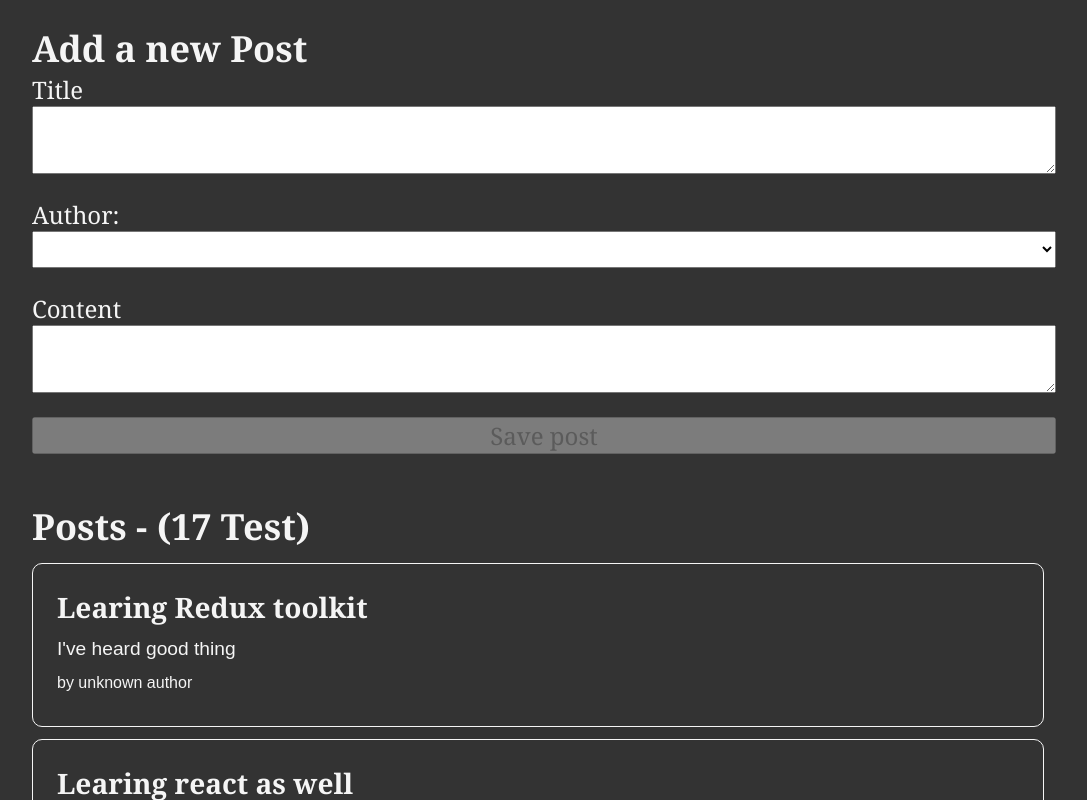
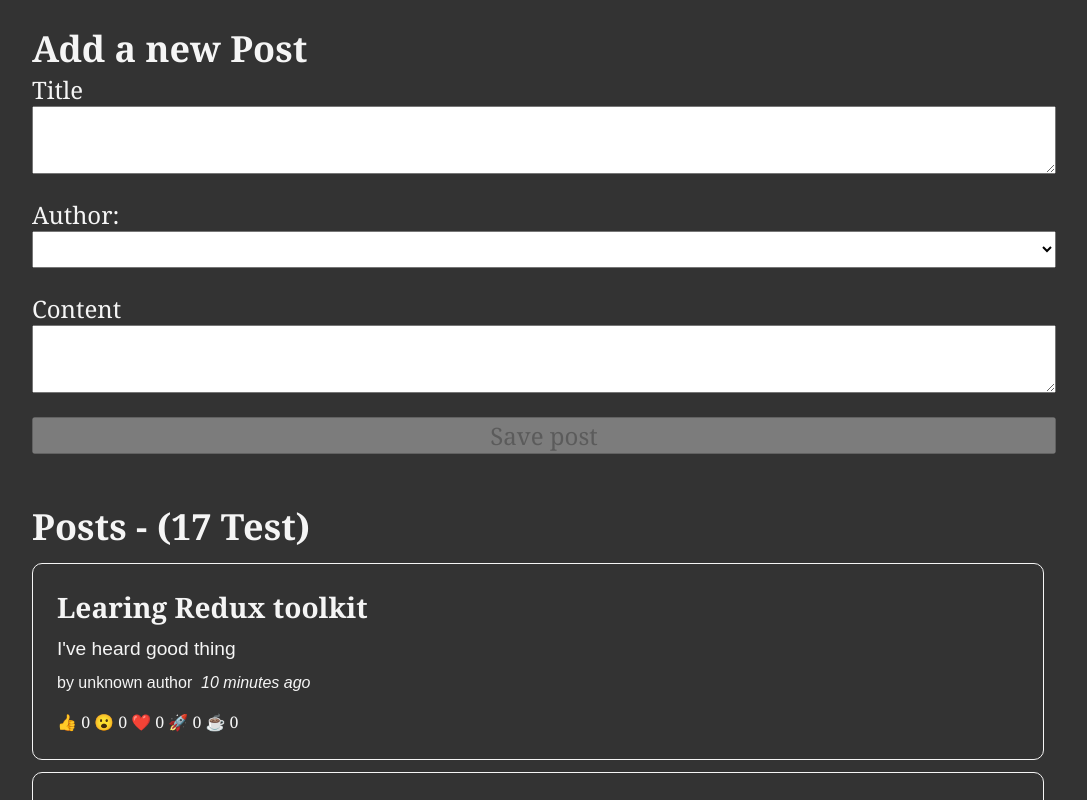
Before and after one commit to shanushikhar/Redux-Bootcamp, a React (Create React App) app in the folder Basic with Example/: page / in a window 1280 px wide. Shown: the top 800 px of the page, without its empty margins (96-1183 px from the left). Built offline with nearby package versions, Linux system fonts and the light colour scheme.

Commit message:
Added timestamp with reaction in post

```diff
--- a/Basic with Example/package.json
+++ b/Basic with Example/package.json
@@ -7,6 +7,7 @@
     "@testing-library/jest-dom": "^5.16.4",
     "@testing-library/react": "^13.1.1",
     "@testing-library/user-event": "^13.5.0",
+    "date-fns": "^2.28.0",
     "react": "^18.0.0",
     "react-dom": "^18.0.0",
     "react-redux": "^8.0.1",
--- a/Basic with Example/src/Features/Post/PostsList.js
+++ b/Basic with Example/src/Features/Post/PostsList.js
@@ -2,20 +2,27 @@
 import { useSelector } from "react-redux";
 import PostAuthor from "./PostAuthor";
 import { selectAllPosts } from "./postSlice";
+import ReactionButtons from "./ReactionButtons";
 import { getAlldata } from "./TestingKit";
+import TimeAgo from "./TimeAgo";
 
 const PostsList = () => {
   const posts = useSelector(selectAllPosts);
   //console.log("userlist..", posts);
+  const orderedposts = posts
+    .slice()
+    .sort((a, b) => b.date.localeCompare(a.date));
   const users = useSelector(getAlldata);
 
-  const renderPosts = posts.map((post) => (
+  const renderPosts = orderedposts.map((post) => (
     <article key={post.id}>
       <h3>{post.title}</h3>
       <p>{post.content.substring(0, 100)}</p>
       <p className="postCredit">
         <PostAuthor userId={post.userId} />
+        <TimeAgo timestamp={post.date} />
       </p>
+      <ReactionButtons post={post} />
     </article>
   ));
 
--- /dev/null
+++ b/Basic with Example/src/Features/Post/ReactionButtons.js
@@ -0,0 +1,33 @@
+import { useDispatch } from "react-redux";
+import { reactionAdded } from "./postSlice";
+
+const reactionEmoji = {
+  thumbsup: "👍",
+  wow: "😮",
+  heart: "❤️",
+  rocket: "🚀",
+  coffee: "☕",
+};
+
+const ReactionButtons = ({ post }) => {
+  const dispatch = useDispatch();
+  console.log(post);
+
+  const reactionButtons = Object.entries(reactionEmoji).map(([name, emoji]) => {
+    return (
+      <button
+        key={name}
+        type="button"
+        className="reactionButton"
+        onClick={() =>
+          dispatch(reactionAdded({ postId: post.id, reaction: name }))
+        }
+      >
+        {emoji} {post.reactions[name]}
+      </button>
+    );
+  });
+
+  return <div>{reactionButtons}</div>;
+};
+export default ReactionButtons;
--- /dev/null
+++ b/Basic with Example/src/Features/Post/TimeAgo.js
@@ -0,0 +1,19 @@
+import React from "react";
+import { parseISO, formatDistanceToNow } from "date-fns";
+
+const TimeAgo = ({ timestamp }) => {
+  let timeAgo = "";
+  if (timestamp) {
+    const date = parseISO(timestamp);
+    const timePeriod = formatDistanceToNow(date);
+    timeAgo = `${timePeriod} ago`;
+  }
+
+  return (
+    <span title={timestamp}>
+      &nbsp; <i>{timeAgo}</i>
+    </span>
+  );
+};
+
+export default TimeAgo;
--- a/Basic with Example/src/Features/Post/postSlice.js
+++ b/Basic with Example/src/Features/Post/postSlice.js
@@ -1,8 +1,33 @@
 import { createSlice, nanoid } from "@reduxjs/toolkit";
+import { sub } from "date-fns";
 
 const initialState = [
-  { id: 1, title: "Learing Redux toolkit", content: "I've heard good thing" },
-  { id: 2, title: "Learing react as well", content: "React is fun" },
+  {
+    id: 1,
+    title: "Learing Redux toolkit",
+    content: "I've heard good thing",
+    date: sub(new Date(), { minutes: 10 }).toISOString(),
+    reactions: {
+      thumbsup: 0,
+      wow: 0,
+      heart: 0,
+      rocket: 0,
+      coffee: 0,
+    },
+  },
+  {
+    id: 2,
+    title: "Learing react as well",
+    content: "React is fun",
+    date: sub(new Date(), { minutes: 12 }).toISOString(),
+    reactions: {
+      thumbsup: 0,
+      wow: 0,
+      heart: 0,
+      rocket: 0,
+      coffee: 0,
+    },
+  },
 ];
 
 export const postSlice = createSlice({
@@ -20,15 +45,30 @@
             id: nanoid(),
             title: title,
             content,
+            date: new Date().toISOString(),
             userId,
+            reactions: {
+              thumbsup: 0,
+              wow: 0,
+              heart: 0,
+              rocket: 0,
+              coffee: 0,
+            },
           },
         };
       },
+    },
+    reactionAdded(state, action) {
+      const { postId, reaction } = action.payload;
+      const existingPost = state.find((post) => post.id === postId);
+      if (existingPost) {
+        existingPost.reactions[reaction]++;
+      }
     },
   },
 });
 export const selectAllPosts = (state) => state.posts;
 
-export const { postAdded } = postSlice.actions;
+export const { postAdded, reactionAdded } = postSlice.actions;
 
 export default postSlice.reducer;
```
Also changed, not shown: 1 other file (tests, documents, lock files or other folders).
